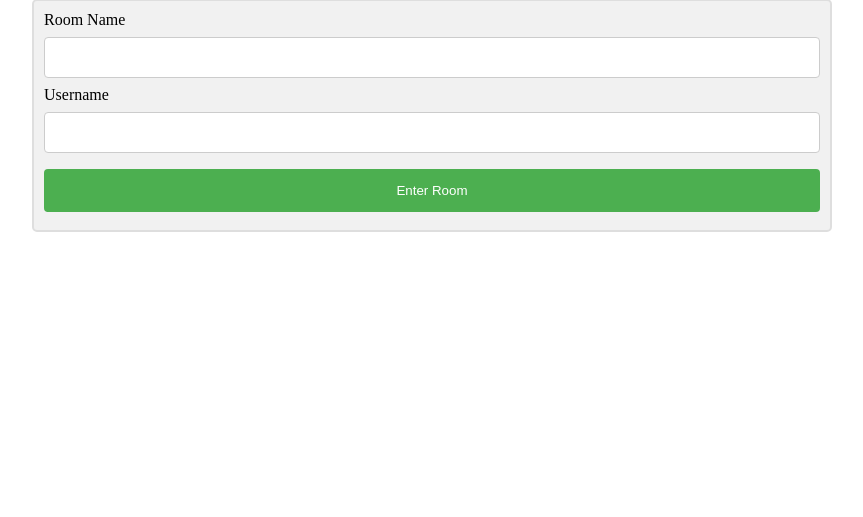
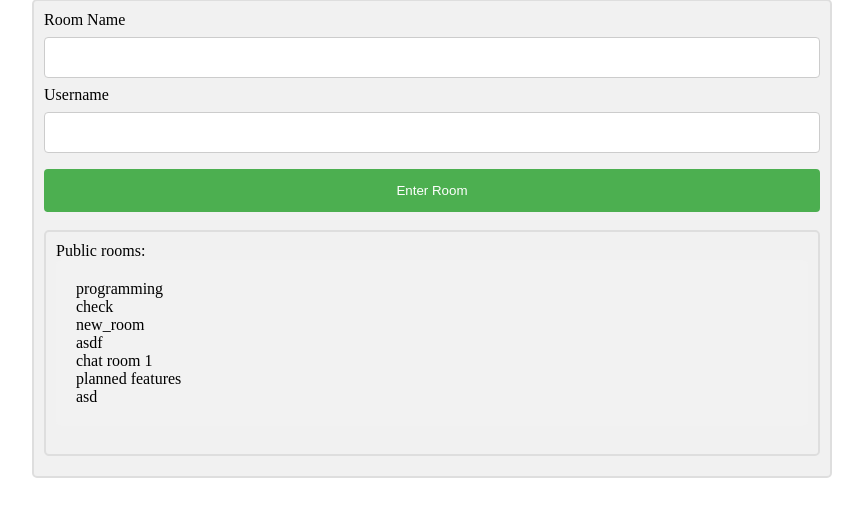
Before and after one commit to mcondecido/Anonymous-Messaging-App, a Django app: page / in a window 1280 px wide. Shown: the part 118-635 px from the top of the page, without its empty margins (208-1071 px from the left). Run offline with Django 3.2, Linux system fonts and the light colour scheme; data comes from the database, SQL or seed files in the repository; both versions use the stored data as it was after the commit.

Commit message:
Listed all public room names on the home page

```diff
--- a/anon_message_4501/settings.py
+++ b/anon_message_4501/settings.py
@@ -31,7 +31,7 @@ SECRET_KEY = get_random_secret_key()
 DEBUG = True
 
 ALLOWED_HOSTS = ['*']
-SECURE_SSL_REDIRECT = True
+SECURE_SSL_REDIRECT = False
 
 
 # Application definition
@@ -117,7 +117,7 @@ EMAIL_HOST_PASSWORD = 'CS4501email2:00-3:15classtime'
 
 LANGUAGE_CODE = 'en-us'
 
-TIME_ZONE = 'UTC'
+TIME_ZONE = 'EST'
 
 USE_I18N = True
 
--- a/chat/urls.py
+++ b/chat/urls.py
@@ -4,7 +4,7 @@ from django.urls import path
 from . import views
 
 urlpatterns = [
-    path('', views.home, name='home'),
+    path('', views.HomeView.as_view(), name='home'),
     path('<str:room>/', views.room, name='room'),
     path('checkview', views.checkview, name='checkview'),
     path('send', views.send, name='send'),
--- a/chat/views.py
+++ b/chat/views.py
@@ -3,11 +3,18 @@ from django.shortcuts import render, redirect
 from chat.models import Room, Message
 from django.http import HttpResponse, JsonResponse
 from django.core.mail import EmailMessage
+from django.views import generic
 
 # Create your views here.
-def home(request):
-    return render(request, 'home.html')
+#def home(request):
+#    return render(request, 'home.html')
+class HomeView(generic.ListView):
+    model = Room
+    template_name = 'home.html'
+    context_object_name = 'room_list'
 
+    def get_queryset(self):
+        return Room.objects.all()
 
 def room(request, room):
     username = request.GET.get('username')
--- a/templates/home.html
+++ b/templates/home.html
@@ -104,6 +104,19 @@ body {
         <input type="text" name="username" id="username" width="100px" />
         <input type="submit" value="Enter Room">
     </form>
+
+    <div class="container p-4 bg-white text-dark text-center w-50">
+        Public rooms:
+            {% if room_list %}
+                <div class="list-group">
+                    {% for room in room_list %}
+                        {{ room.name }}
+                        <br>
+                    {% endfor %}
+                </div>
+            {% endif %}
+            <br>
+    </div>
 </div>
 
 
```
Also changed, not shown: db.sqlite3.
